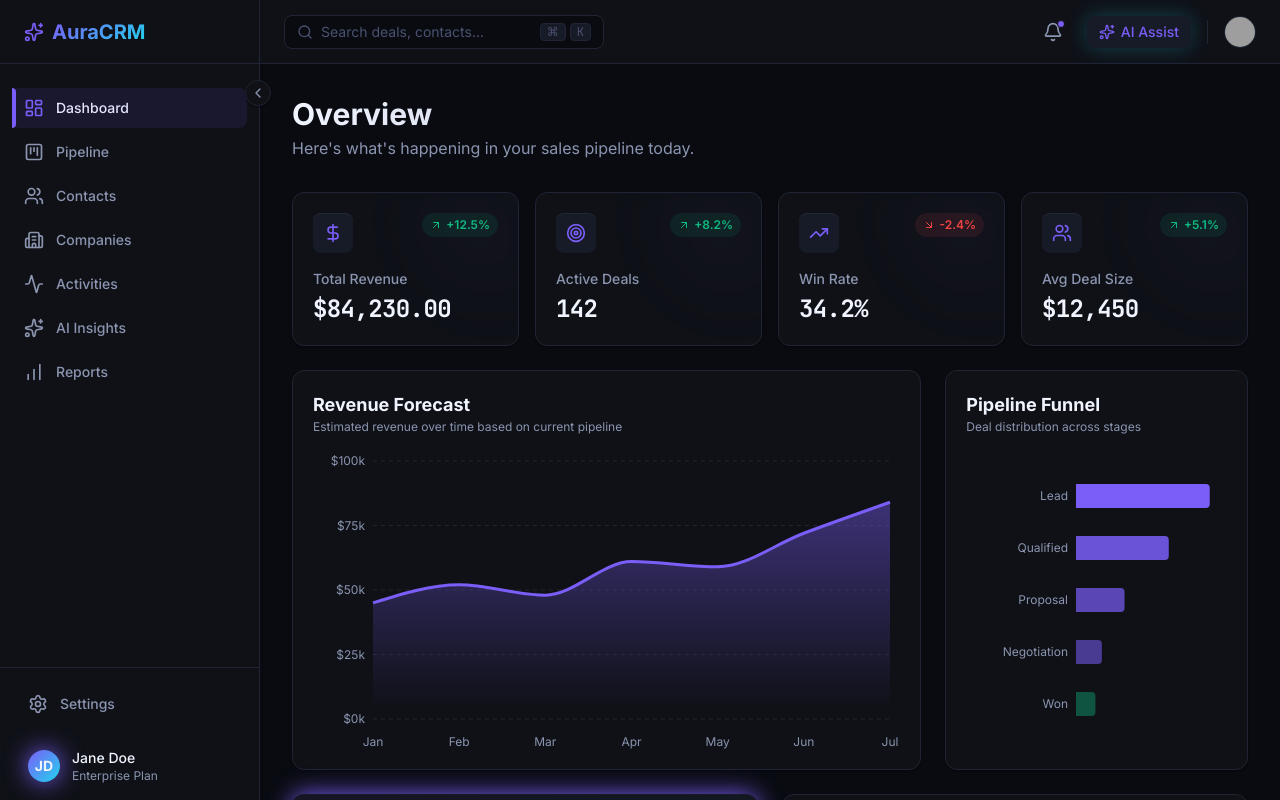
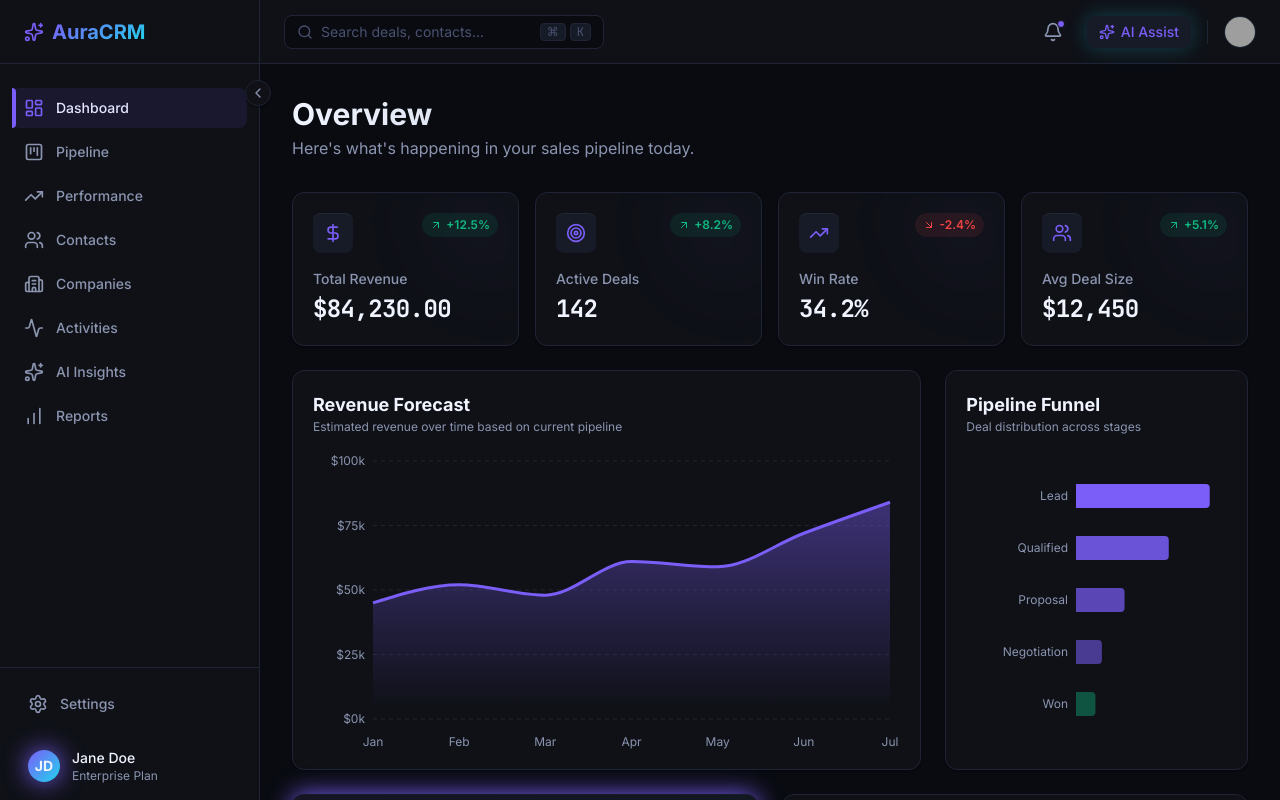
Before and after one commit to Scale-Pods/auracrm, a Next.js app: page / in a window 1280 px wide. Built offline with nearby package versions, Linux system fonts and the light colour scheme; grey boxes are pictures that could not be loaded.

Commit message:
Add Performance tab to sidebar

```diff
--- a/src/components/layout/Sidebar.tsx
+++ b/src/components/layout/Sidebar.tsx
@@ -12,7 +12,8 @@ import {
     Sparkles,
     BarChart,
     Settings,
-    ChevronLeft
+    ChevronLeft,
+    TrendingUp
 } from "lucide-react";
 import Link from "next/link";
 import { usePathname } from "next/navigation";
@@ -20,6 +21,7 @@ import { usePathname } from "next/navigation";
 const navItems = [
     { name: "Dashboard", href: "/", icon: LayoutDashboard },
     { name: "Pipeline", href: "/pipeline", icon: KanbanSquare },
+    { name: "Performance", href: "/performance", icon: TrendingUp },
     { name: "Contacts", href: "/contacts", icon: Users },
     { name: "Companies", href: "/companies", icon: Building2 },
     { name: "Activities", href: "/activities", icon: Activity },
```
